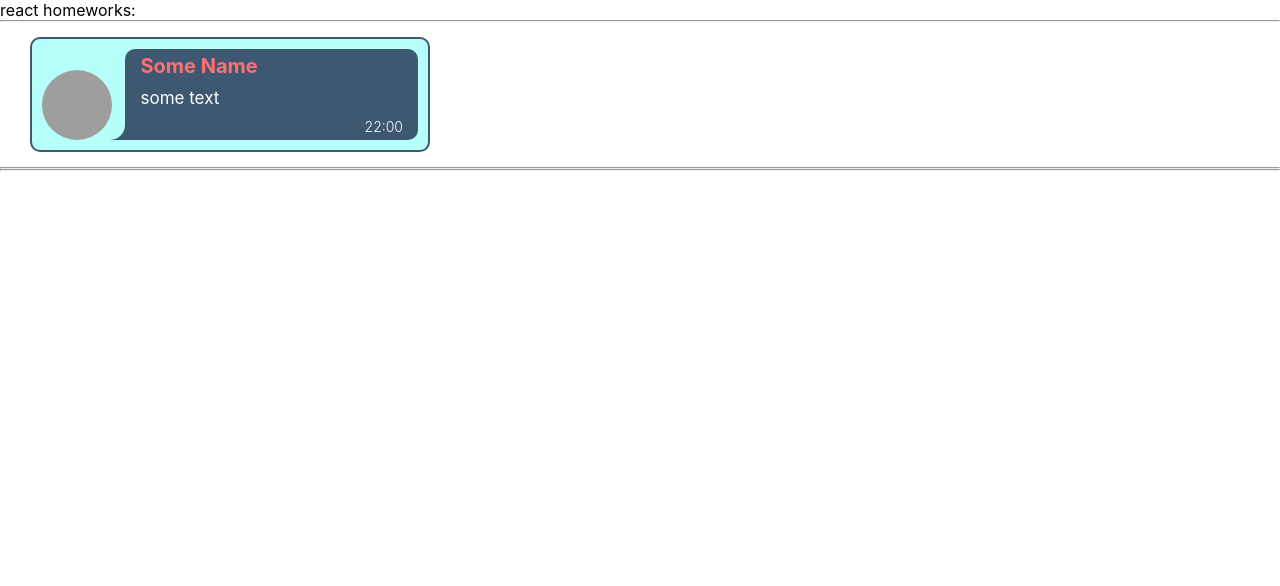
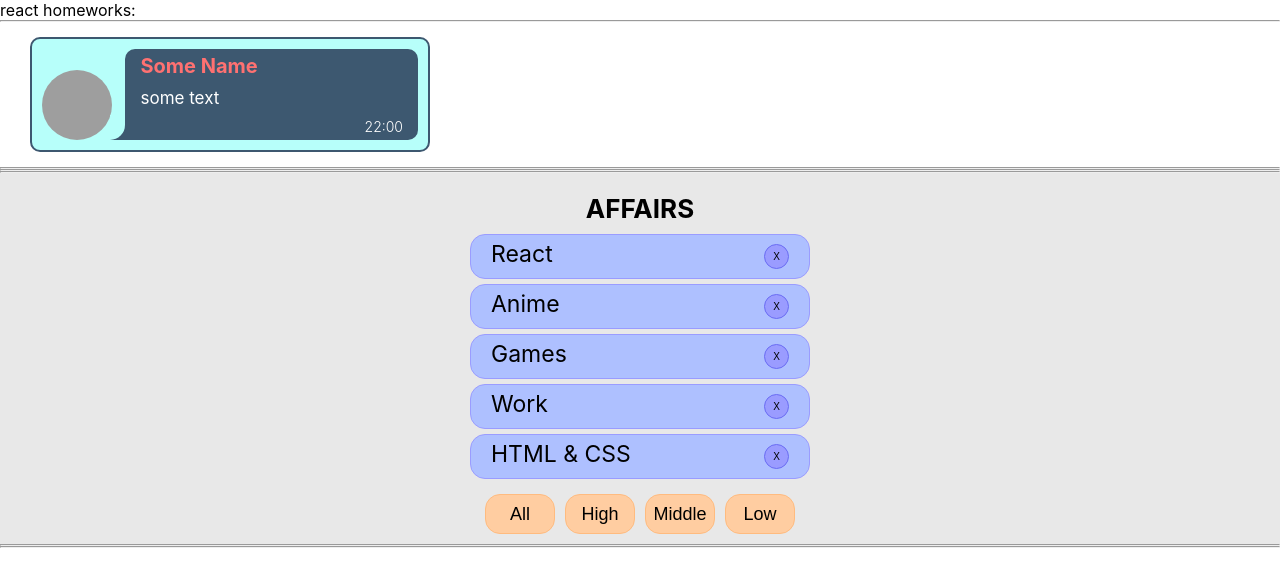
Before and after one commit to Alexey2576/it-incubator__ignat-tasks, a React (Create React App) app: page / in a window 1280 px wide. Shown: the top 586 px of the page. Built offline with nearby package versions, Linux system fonts and the light colour scheme; grey boxes are pictures that could not be loaded.

Commit message:
The second task has been completed

```diff
--- a/src/p1-main/m1-ui/u1-app/App.tsx
+++ b/src/p1-main/m1-ui/u1-app/App.tsx
@@ -1,13 +1,14 @@
 import React from 'react'
 import s from './App.module.css'
 import HW1 from '../../../p2-homeworks/h1/HW1'
+import HW2 from "../../../p2-homeworks/h2/HW2";
 
 function App() {
     return (
         <div className={s.App}>
             <div>react homeworks:</div>
             <HW1/>
-            {/*<HW2/>*/}
+            <HW2/>
             {/*<HW3/>*/}
             {/*<HW4/>*/}
             {/*<HW5/>*/}
--- a/src/p2-homeworks/h2/Affairs.module.css
+++ /dev/null
@@ -1,3 +0,0 @@
-.someClass {
-
-}
--- /dev/null
+++ b/src/p2-homeworks/h2/Affairs/Affair/Affair.module.css
@@ -0,0 +1,28 @@
+.affair {
+    width: 100%;
+    text-align: center;
+    display: flex;
+    align-items: center;
+    justify-content: space-between;
+    margin-bottom: 5px;
+    background-color: #aec0ff;
+    border-radius: 15px;
+    padding: 5px 20px;
+    border: 1px solid #9a9cff;
+}
+
+.text {
+    font-size: 23px;
+    padding-bottom: 5px;
+}
+
+.btn {
+    font-size: 10px;
+    border: 1px solid #6a6cf3;
+    border-radius: 50%;
+    padding: 0;
+    width: 25px;
+    height: 25px;
+    cursor: pointer;
+    background-color: #9a9cff;
+}
--- /dev/null
+++ b/src/p2-homeworks/h2/Affairs/Affair/Affair.tsx
@@ -0,0 +1,24 @@
+import React from 'react'
+import {AffairType} from "../../HW2";
+import s from './Affair.module.css'
+
+type AffairPropsType = {
+   // key не нужно типизировать
+   affair: AffairType
+   deleteAffairCallback: (id: number) => void
+}
+
+function Affair(props: AffairPropsType) {
+   const deleteCallback = () => {
+      props.deleteAffairCallback(props.affair._id)
+   }
+
+   return (
+      <div className={s.affair}>
+         <span className={s.text}>{props.affair.name}</span>
+         <button className={s.btn} onClick={deleteCallback}>X</button>
+      </div>
+   )
+}
+
+export default Affair
--- /dev/null
+++ b/src/p2-homeworks/h2/Affairs/Affairs.module.css
@@ -0,0 +1,23 @@
+.affairs {
+    width: 340px;
+    margin: 0 auto;
+}
+.affairs_block {
+
+}
+
+.btn_block {
+    display: flex;
+    justify-content: space-around;
+    padding: 10px;
+}
+
+.btn {
+    font-size: 18px;
+    background-color: #ffcda1;
+    width: 70px;
+    height: 40px;
+    border: 1px solid #ffbb7f;
+    border-radius: 15px;
+    cursor: pointer;
+}
--- /dev/null
+++ b/src/p2-homeworks/h2/Affairs/Affairs.tsx
@@ -0,0 +1,53 @@
+import React from 'react'
+import Affair from './Affair/Affair'
+import {AffairType, filterAffairs, FilterType} from '../HW2'
+import s from './Affairs.module.css'
+
+type AffairsPropsType = {
+   data: Array<AffairType>
+   setFilter: (filter: FilterType) => void
+   deleteAffairCallback: (id: number) => void
+}
+
+function Affairs(props: AffairsPropsType) {
+   const mappedAffairs = props.data.map((a: AffairType) => (
+      <Affair
+         key={a._id} // кеи ОБЯЗАТЕЛЬНЫ в 99% - так что лучше их писать всегда при создании компонент в мапе
+         affair={a}
+         deleteAffairCallback={props.deleteAffairCallback}
+      />
+   ))
+
+   const setAll = () => {
+      filterAffairs(props.data, "all");
+      return props.setFilter("all");
+   }
+   const setHigh = () => {
+      props.setFilter("high")
+      return filterAffairs(props.data, "high")
+   }
+   const setMiddle = () => {
+      props.setFilter("middle")
+      return filterAffairs(props.data, "middle")
+   }
+   const setLow = () => {
+      props.setFilter("low")
+      return filterAffairs(props.data, "low")
+   }
+
+   return (
+      <div className={s.affairs}>
+         <div className={s.affairs_block}>
+            {mappedAffairs}
+         </div>
+         <div className={s.btn_block}>
+            <button className={s.btn} onClick={setAll}>All</button>
+            <button className={s.btn} onClick={setHigh}>High</button>
+            <button className={s.btn} onClick={setMiddle}>Middle</button>
+            <button className={s.btn} onClick={setLow}>Low</button>
+         </div>
+      </div>
+   )
+}
+
+export default Affairs
--- a/src/p2-homeworks/h2/HW2.tsx
+++ b/src/p2-homeworks/h2/HW2.tsx
@@ -1,54 +1,61 @@
 import React, {useState} from 'react'
-import Affairs from './Affairs'
-
+import Affairs from './Affairs/Affairs'
+import s from './hw2.module.css'
 // types
-export type AffairPriorityType = any // need to fix any
-export type AffairType = any // need to fix any
-export type FilterType = 'all' | AffairPriorityType
+export type AffairPriorityType = "high" | "middle" | "low"
+export type AffairType = {
+   _id: number
+   name: string
+   priority: string
+}
+export type FilterType = "all" | AffairPriorityType
 
 // constants
-const defaultAffairs: any = [ // need to fix any
+const defaultAffairs: Array<AffairType> = [
    {_id: 1, name: 'React', priority: 'high'},
-    {_id: 2, name: 'anime', priority: 'low'},
-    {_id: 3, name: 'games', priority: 'low'},
-    {_id: 4, name: 'work', priority: 'high'},
-    {_id: 5, name: 'html & css', priority: 'middle'},
+   {_id: 2, name: 'Anime', priority: 'low'},
+   {_id: 3, name: 'Games', priority: 'low'},
+   {_id: 4, name: 'Work', priority: 'high'},
+   {_id: 5, name: 'HTML & CSS', priority: 'middle'},
 ]
 
 // pure helper functions
-export const filterAffairs = (affairs: any, filter: any): any => { // need to fix any
-    if (filter === 'all') return affairs
-    else return // need to fix
+export const filterAffairs = (affairs: Array<AffairType>, filter: FilterType): Array<AffairType> => {
+   debugger
+   if (filter === 'all') {
+      return affairs
+   } else {
+      return affairs.filter(a => a.priority === filter)
    }
-export const deleteAffair = (affairs: any, _id: any): any => { // need to fix any
-    return // need to fix
 }
+export const deleteAffair = (affairs: Array<AffairType>, _id: number): Array<AffairType> => affairs.filter(a => a._id !== _id)
+
 
 function HW2() {
-    const [affairs, setAffairs] = useState<any>(defaultAffairs) // need to fix any
-    const [filter, setFilter] = useState<FilterType>('all')
-
+   const [affairs, setAffairs] = useState<Array<AffairType>>(defaultAffairs);
+   debugger
+   const [filter, setFilter] = useState<FilterType>('all');
    const filteredAffairs = filterAffairs(affairs, filter)
-    const deleteAffairCallback = (_id: any) => setAffairs(deleteAffair(affairs, _id)) // need to fix any
+   const deleteAffairCallback = (_id: number) => setAffairs(deleteAffair(affairs, _id))
 
    return (
       <div>
+         <div className={s.hw2}>
             <hr/>
-            homeworks 2
-
-            {/*should work (должно работать)*/}
+            <h3 className={s.title}>AFFAIRS</h3>
             <Affairs
                data={filteredAffairs}
                setFilter={setFilter}
                deleteAffairCallback={deleteAffairCallback}
             />
-
             <hr/>
             {/*для личного творчества, могу проверить*/}
             {/*<AlternativeAffairs/>*/}
             <hr/>
          </div>
+      </div>
+
    )
 }
 
-export default HW2
+export default HW2;
--- /dev/null
+++ b/src/p2-homeworks/h2/hw2.module.css
@@ -0,0 +1,9 @@
+.hw2 {
+    text-align: center;
+    background-color: rgba(0, 0, 0, 0.09);
+}
+.title {
+    font-size: 26px;
+    margin-top: 20px;
+    margin-bottom: 10px;
+}
```
Also changed, not shown: src/p2-homeworks/h2/Affair.tsx (deleted, +0 -21 lines), src/p2-homeworks/h2/Affairs.tsx (deleted, +0 -38 lines), src/p2-homeworks/h2/AlternativeAffairs/AlternativeAffairs.tsx (renamed from src/p2-homeworks/h2/AlternativeAffairs.tsx). Lines whose indentation alone changed are shown as unchanged.
